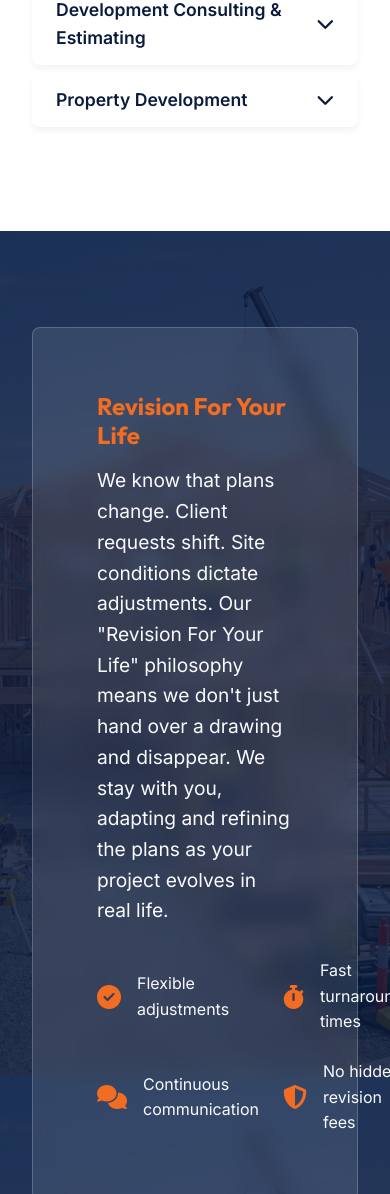
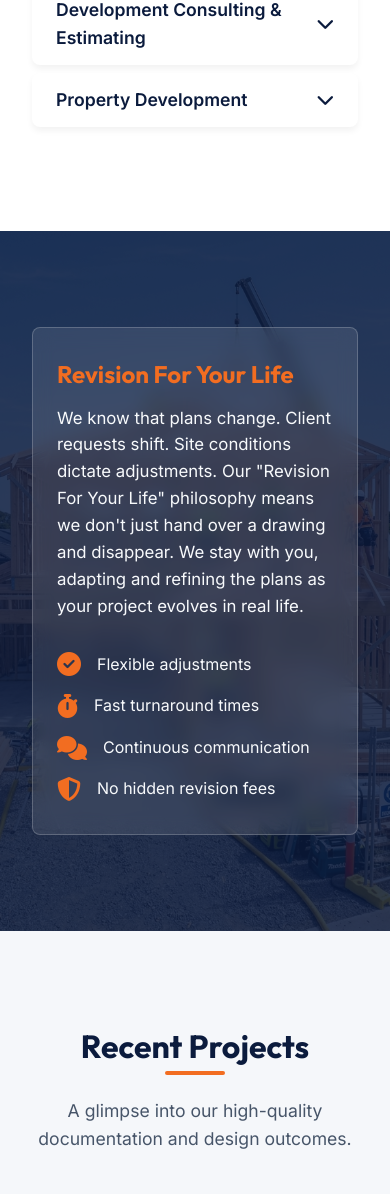
Before and after one commit to chitai0197/Northtrax, a plain HTML site: page index.html in a window 390 px wide. Shown: the part 2458-3652 px from the top of the page. Drawn offline with Linux system fonts and the light colour scheme.

Commit message:
Update styles.css

```diff
--- a/styles.css
+++ b/styles.css
@@ -771,6 +771,18 @@
   .hero h1 { font-size: 2.5rem; }
   .section-title { font-size: 2rem; }
 
+  /* Revision Section Mobile */
+  .revision-box {
+    padding: 2rem 1.5rem;
+  }
+  .revision-features {
+    grid-template-columns: 1fr;
+    gap: 1rem;
+  }
+  .revision-box p {
+    font-size: 1.05rem !important;
+  }
+
   /* Mobile Menu Active */
   .nav-links.active {
     display: flex;
```
